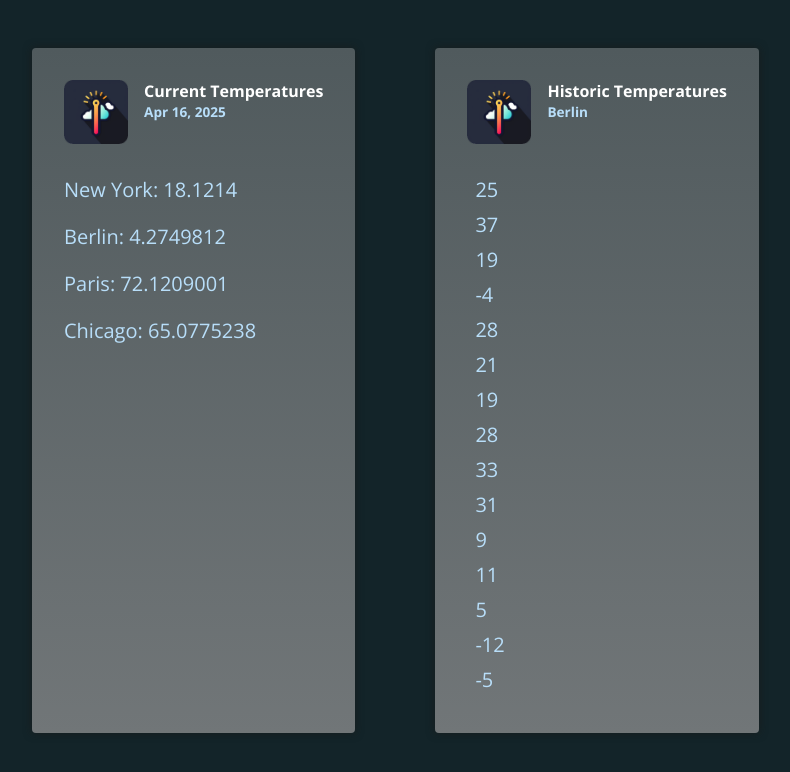
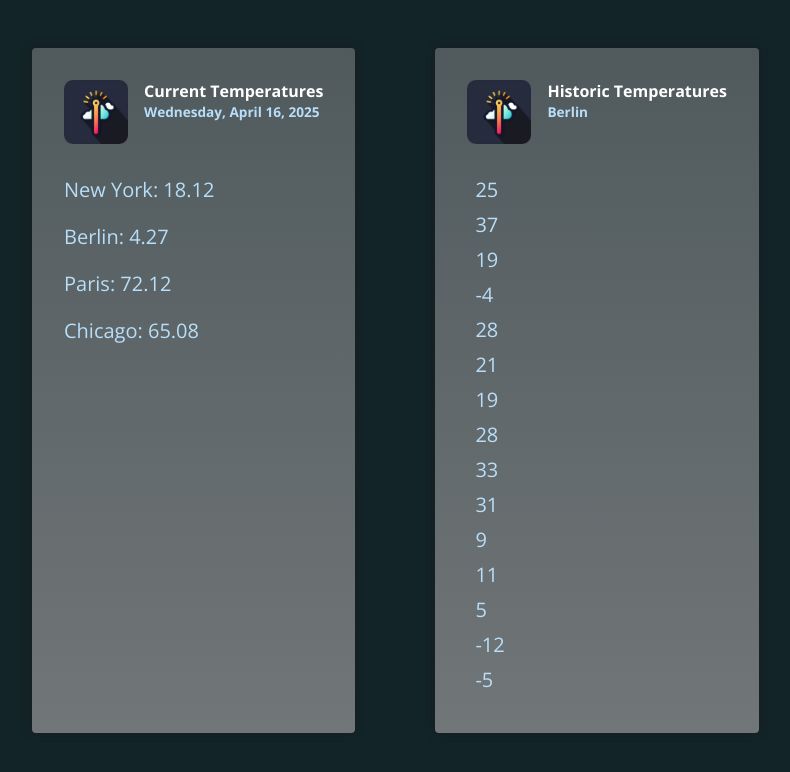
Before and after one commit to pandacreep/angular-complete-learn, an Angular app: page / in a window 1280 px wide. Shown: the top 772 px of the page, without its empty margins (168-958 px from the left). Built offline with nearby package versions, Linux system fonts and the light colour scheme.

Commit message:
more built-in Pipes examples

```diff
--- a/src/app/app.component.html
+++ b/src/app/app.component.html
@@ -4,13 +4,13 @@
       <img src="temp-icon.png" alt="Thermometer icon" />
       <div>
         <h2>Current Temperatures</h2>
-        <p>{{ currentDate | date }}</p>
+        <p>{{ currentDate | date:'fullDate' }}</p>
       </div>
     </header>
-    <p>New York: {{ currentTemperaturs.newYork }}</p>
-    <p>Berlin: {{ currentTemperaturs.berlin }}</p>
-    <p>Paris: {{ currentTemperaturs.paris }}</p>
-    <p>Chicago: {{ currentTemperaturs.chicago }}</p>
+    <p>New York: {{ currentTemperaturs.newYork | number:'1.1-2' }}</p>
+    <p>Berlin: {{ currentTemperaturs.berlin | number:'1.1-2' }}</p>
+    <p>Paris: {{ currentTemperaturs.paris | number:'1.1-2' }}</p>
+    <p>Chicago: {{ currentTemperaturs.chicago | number:'1.1-2' }}</p>
   </article>
 
   <article class="temperatures">
--- a/src/app/app.component.ts
+++ b/src/app/app.component.ts
@@ -1,11 +1,11 @@
-import { DatePipe } from '@angular/common';
+import { DatePipe, DecimalPipe } from '@angular/common';
 import { Component } from '@angular/core';
 
 @Component({
   selector: 'app-root',
   standalone: true,
   templateUrl: './app.component.html',
-  imports: [DatePipe],
+  imports: [DatePipe, DecimalPipe],
 })
 export class AppComponent {
   currentDate = new Date();
```
